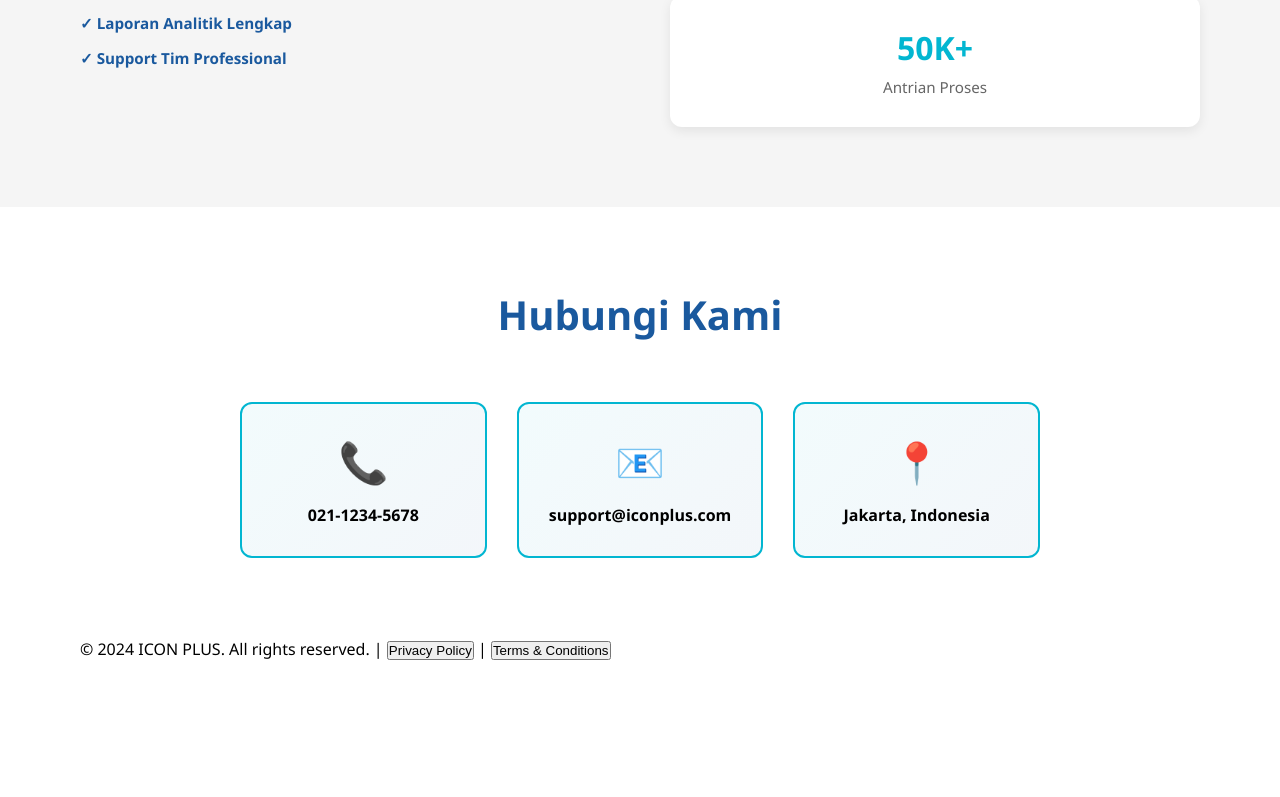
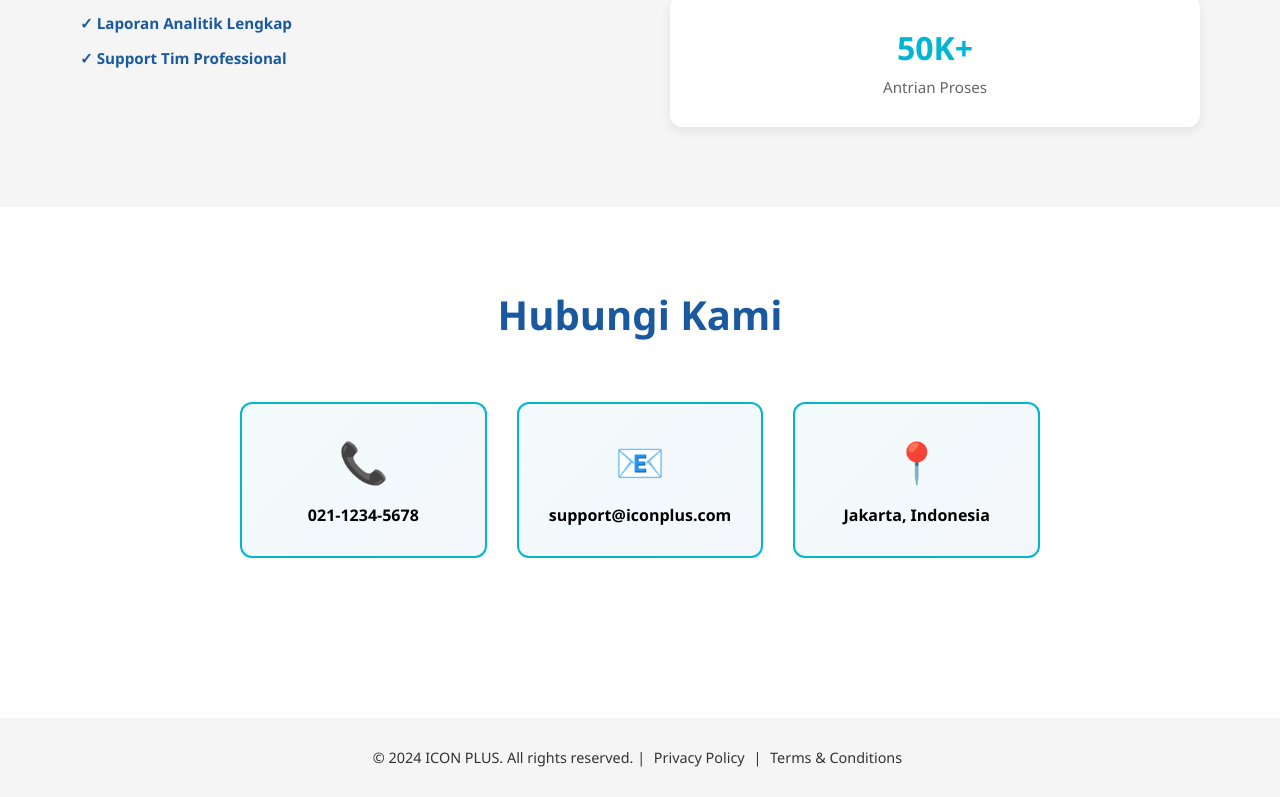
Before and after one commit to Weellyyy/ProjectMagangAntrianAPP, a React (Create React App) app in the folder frontend/: page / in a window 1280 px wide. Shown: the part 2514-3311 px from the top of the page. Before the commit the page ends 3174 px from the top, so only its background shows below. Built offline with nearby package versions, Linux system fonts and the light colour scheme.

Commit message:
MERUBAH WARNA FONT

```diff
--- a/frontend/src/styles/globals.css
+++ b/frontend/src/styles/globals.css
@@ -1141,11 +1141,43 @@ code {
   border: 1px solid #e0e0e0;
 }
 
+/* Footer */
+.footer {
+  background: #F5F5F5;
+  color: var(--white);
+  padding: 30px 40px;
+  text-align: center;
+  margin-top: 80px;
+}
+
+.footer .container p {
+  margin: 0;
+  font-size: 0.9rem;
+  color: rgba(0, 0, 0, 0.8);
+}
+
+.footer-link {
+  background: none;
+  border: none;
+  color: var(--dark-gray);
+  cursor: pointer;
+  padding: 0 5px;
+  font-size: 0.9rem;
+  text-decoration: none;
+  transition: color 0.3s;
+  font-family: inherit;
+}
+
+.footer-link:hover {
+  color: var(--white);
+  text-decoration: underline;
+}
+
 /* Footer Text */
 .footer-text {
   text-align: center;
   font-size: 0.8rem;
-  color: #999;
+  color: #f5f5f5;
   margin: 0;
   line-height: 1.4;
 }
```
